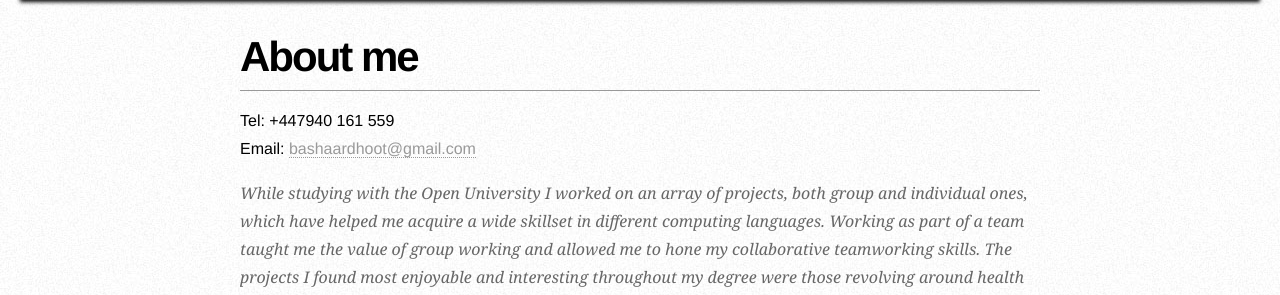
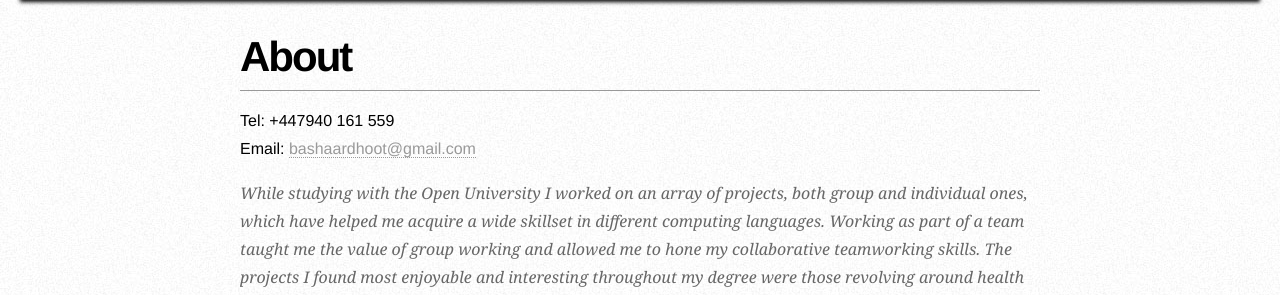
Before and after one commit to Shab00/rp-portfolio, a Django app: page /pages/templates/pages/about in a window 1280 px wide. Shown: the part 76-371 px from the top of the page. Run offline with Django 5.2, Linux system fonts and the light colour scheme.

Commit message:
test
deleted about {me}

```diff
--- a/pages/templates/pages/about.html
+++ b/pages/templates/pages/about.html
@@ -21,7 +21,7 @@
 
             <!-- Microformats! -->
 
-            <h1 class="fn">About me</h1>
+            <h1 class="fn">About</h1>
 
             <p>
                 Tel: <span class="tel">+447940 161 559</span><br />
```
